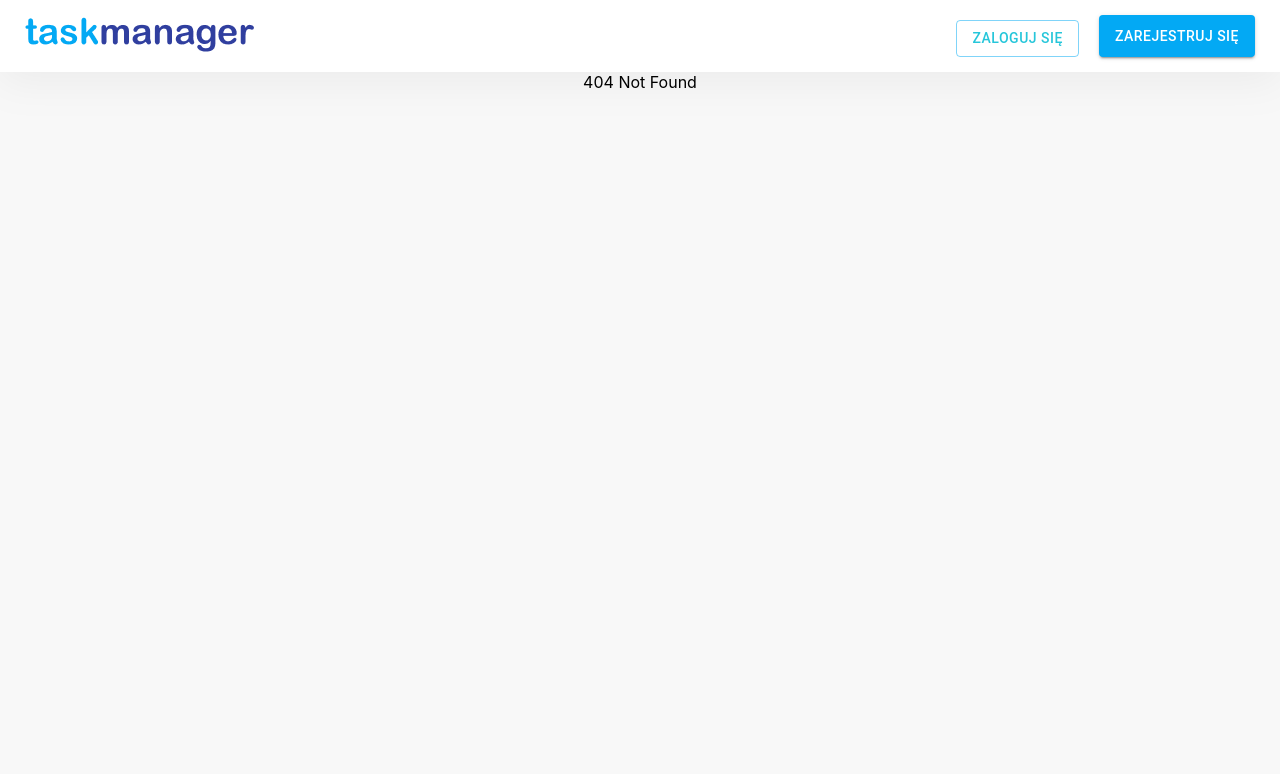
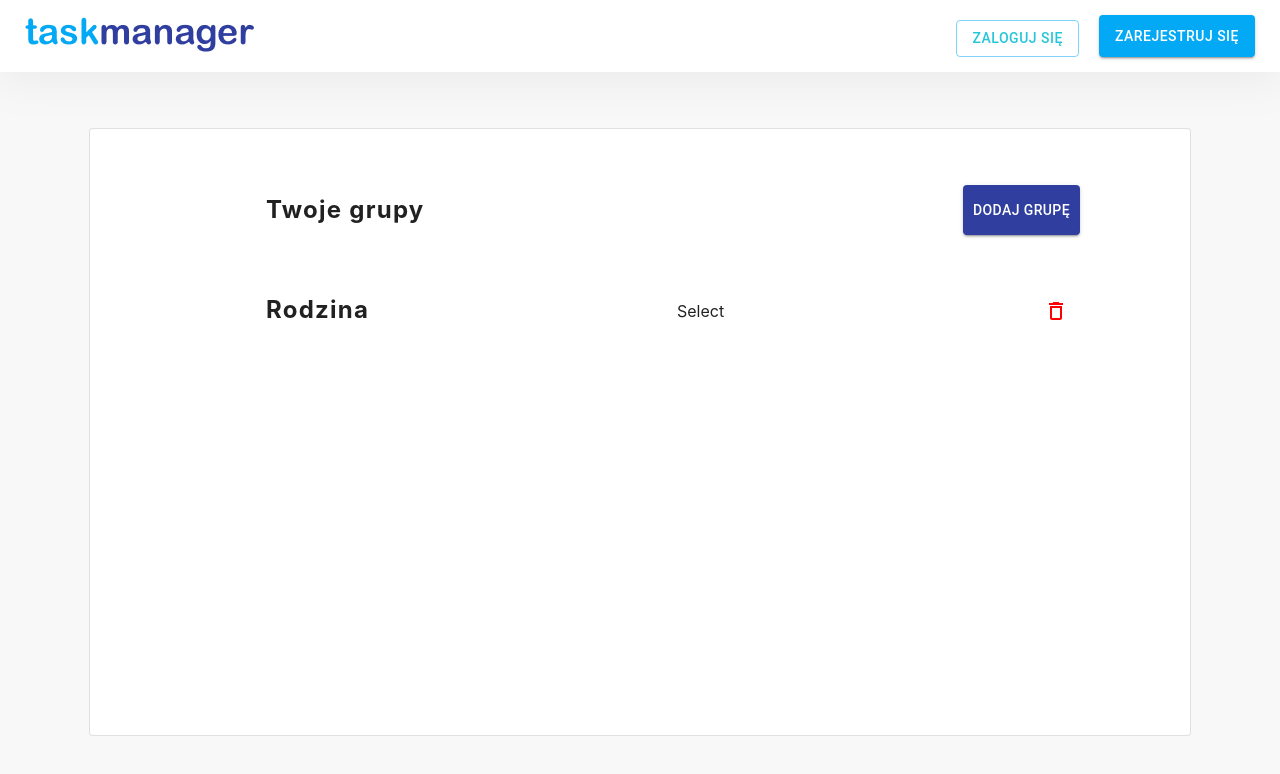
Before and after one commit to Metanefrydia/task-manager, a React (Create React App) app in the folder frontend/: page /groups/1 in a window 1280 px wide. Before the commit this address had no page. Shown: the top 774 px of the page. Built offline with nearby package versions, Linux system fonts and the light colour scheme; no server answers.

Commit message:
/Groups comit2

```diff
--- a/frontend/src/App.tsx
+++ b/frontend/src/App.tsx
@@ -7,7 +7,6 @@ import { BrowserRouter, Route, Switch } from "react-router-dom";
 import HomePage from "./components/home/HomePage";
 import PrivateRoute from "./common/protectedRoute/PrivateRoute";
 import GroupPage from "./components/groups/GroupPage";
-
 
 interface State {}
 interface Props {}
@@ -22,7 +21,7 @@ export class App extends React.Component<Props, State> {
             <PrivateRoute path="/" component={HomePage} exact />
             <Route path="/signup" exact component={RegisterPage} />
             <Route path="/login" exact component={LoginPage} />
-              <Route path="/groups" exact component={GroupPage} />
+            <Route path="/groups/:id" exact component={GroupPage} />
             <Route path="*">
               <div> 404 Not Found</div>
             </Route>
--- a/frontend/src/common/nav/Nav.tsx
+++ b/frontend/src/common/nav/Nav.tsx
@@ -10,7 +10,7 @@ interface State {
 }
 
 const Nav = () => {
-  const currentUser = AuthenticationService.isLoggedIn();
+  const currentUser = AuthenticationService.getUserDetails()?._id;
 
   const [states, setState] = React.useState<State>({
     logged: AuthenticationService.isLoggedIn(),
@@ -88,7 +88,7 @@ const Nav = () => {
             variant="contained"
             color="secondary"
             component={Link}
-            to={currentUser ? "/groups" : "/signup"}
+            to={currentUser ? `/groups/${currentUser}` : "/signup"}
           >
             <span className="btn-signup-text btn-texts-login">
               {currentUser ? "twoje zespoły" : "zarejestruj się"}
--- a/frontend/src/components/groups/GroupCard.tsx
+++ b/frontend/src/components/groups/GroupCard.tsx
@@ -1,16 +1,9 @@
 import React from "react";
-import {
-    Button,
-    Grid,
-    Box,
-    Card,
-} from "@material-ui/core";
+import { Button, Grid, Box, Card } from "@material-ui/core";
 import GroupElement from "./GroupElement";
 import "./group.css";
 
-
 const GroupCard = () => {
-
   return (
     <Grid
       container
@@ -21,7 +14,12 @@ const GroupCard = () => {
     >
       <Card className="groupStyle" variant="outlined">
         <Box
-                    style={{ paddingBottom: "0px", marginTop: "50px", marginLeft: "16%", marginRight: "10%" }}
+          style={{
+            paddingBottom: "0px",
+            marginTop: "50px",
+            marginLeft: "16%",
+            marginRight: "10%",
+          }}
           display="flex"
           justifyContent="space-between"
         >
@@ -42,8 +40,7 @@ const GroupCard = () => {
           </Button>
         </Box>
 
-                <GroupElement name={"Rodzina"}/>
-
+        <GroupElement name={"Rodzina"} />
       </Card>
     </Grid>
   );
--- a/frontend/src/components/groups/GroupElement.tsx
+++ b/frontend/src/components/groups/GroupElement.tsx
@@ -1,32 +1,35 @@
 import React from "react";
-import {
-    Button,
-    Grid,
-    Box,
-    Card, IconButton,
-} from "@material-ui/core";
-import DeleteIcon from '@material-ui/icons/DeleteOutlineOutlined';
+import { Button, Grid, Box, Card, IconButton } from "@material-ui/core";
+import DeleteIcon from "@material-ui/icons/DeleteOutlineOutlined";
 import "./group.css";
 
-
-const GroupElement = (props) => {
-
+const GroupElement = (props: {
+  name:
+    | boolean
+    | React.ReactChild
+    | React.ReactFragment
+    | React.ReactPortal
+    | null
+    | undefined;
+}) => {
   return (
-
     <Box
-                    style={{ paddingBottom: "0px", marginTop: "50px", marginLeft: "16%", marginRight: "10%" }}
+      style={{
+        paddingBottom: "0px",
+        marginTop: "50px",
+        marginLeft: "16%",
+        marginRight: "10%",
+      }}
       display="flex"
       justifyContent="space-between"
     >
       <p className="title-text">{props.name}</p>
       <p> Select </p>
       <IconButton aria-label="delete">
-                        <DeleteIcon style={{ color: "red"}}/>
+        <DeleteIcon style={{ color: "red" }} />
       </IconButton>
-
     </Box>
   );
-
 };
 
 export default GroupElement;
--- a/frontend/src/components/groups/GroupPage.tsx
+++ b/frontend/src/components/groups/GroupPage.tsx
@@ -4,22 +4,28 @@ import GroupCard from "./GroupCard";
 import { useEffect, useState } from "react";
 import AuthenticationService from "../../services/service";
 
-
 interface RouteParams {
-    id: string;
+  id: string;
 }
 
-interface RecipePage extends RouteComponentProps<RouteParams> {}
+interface GroupPage extends RouteComponentProps<RouteParams> {}
 
-const RecipePage: React.FC<RecipePage> = (props) => {
-    const [group, setData] = useState<any>();
+const GroupPage: React.FC<GroupPage> = (props) => {
+  const [group, setData] = useState<any>();
 
-    return(
-    <div >
-        <GroupCard />
+  useEffect(() => {
+    const readGroups = () => {
+      let id: string = props.match.params.id;
+      AuthenticationService.getGroups(id)
+    };
+    readGroups();
+  }, []);
 
+  return (
+    <div>
+      <GroupCard />
     </div>
-    );
+  );
 };
 
-export default RecipePage;
+export default GroupPage;
--- a/frontend/src/components/groups/group.css
+++ b/frontend/src/components/groups/group.css
@@ -12,6 +12,6 @@
   width: 1100px;
   height: 600px;
   outline-color: blue;
-    border: #E1E1E1 4px solid;
+  border: #e1e1e1 4px solid;
   padding-top: 0.5%;
 }
--- a/frontend/src/components/register/Register.css
+++ b/frontend/src/components/register/Register.css
@@ -19,7 +19,7 @@
   min-width: 385px;
   width: 50vw;
   outline-color: blue;
-  border: #C8C8C8 4px solid;
+  border: #c8c8c8 4px solid;
   padding-top: 0.5%;
 }
 .login-link {
--- a/frontend/src/components/taskList/taskListRow.tsx
+++ b/frontend/src/components/taskList/taskListRow.tsx
@@ -171,7 +171,7 @@ export default function TableRowComponent(props: {
             aria-haspopup="true"
             onClick={handleClickPerson}
           >
-            <span style={{textTransform: "none" }}>{buttonState.person}</span>
+            <span style={{ textTransform: "none" }}>{buttonState.person}</span>
           </Button>
           <Menu
             id="simple-menu"
--- a/frontend/src/services/service.tsx
+++ b/frontend/src/services/service.tsx
@@ -73,10 +73,16 @@ class AuthenticationService {
     return response.data;
   }
 
-  public async getGroups(userId: number){
-    const response = await axios.get( `/groups/${userId}`, {
-      headers: this.getToken()
-    })
+  public async getGroups(userId: string) {
+    console.log(userId);
+    console.log(this.getToken());
+    await axios.get(`/groups/${userId}`, {
+        headers: {"Authorization" : this.getToken()},
+      })
+      .then((response) => {
+        console.log(response.data);
+        return response.data;
+      });
   }
 }
 
```
Also changed, not shown: 1 other file (tests, documents, lock files or other folders). Lines whose indentation alone changed are shown as unchanged.
